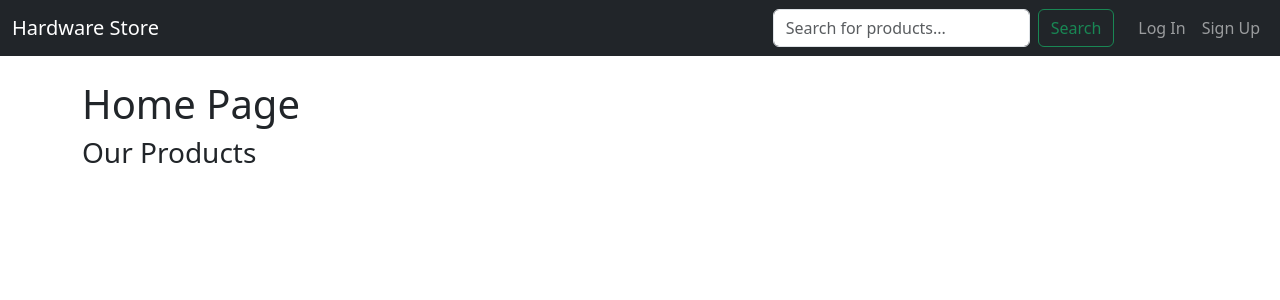
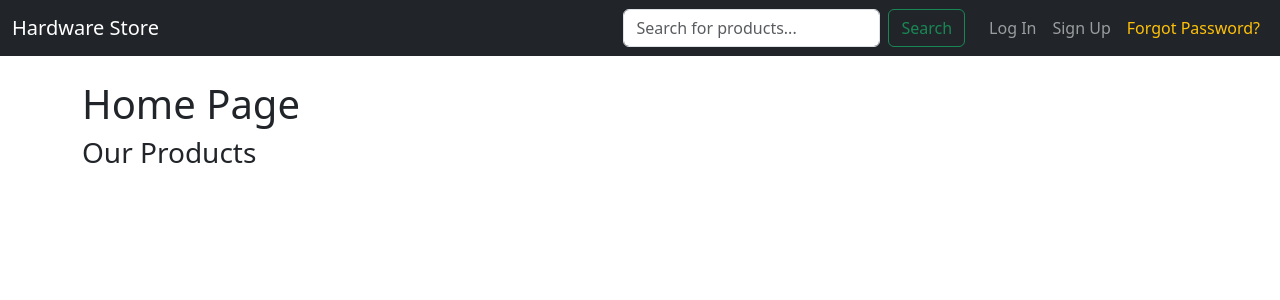
Before and after one commit to IzzeddinHammad/Hardware_Store_PROJ, a Django app: page / in a window 1280 px wide. Shown: the top 300 px of the page. Run offline with Django 5.2, Linux system fonts and the light colour scheme; data that the repository does not hold is empty.

Commit message:
Fixed page header

```diff
--- a/accounts/urls.py
+++ b/accounts/urls.py
@@ -1,7 +1,14 @@
 from django.urls import path
+from django.contrib.auth import views as auth_views
 from .views import SignUpView
 
 
 urlpatterns = [
-    path('signup/',SignUpView.as_view(),name='signup')
+    path('signup/',SignUpView.as_view(),name='signup'),
+    path('password_change/', auth_views.PasswordChangeView.as_view(template_name='registration/password_change_form.html'), name='password_change'),
+    path('password_change/done/', auth_views.PasswordChangeDoneView.as_view(template_name='registration/password_change_done.html'), name='password_change_done'),
+    path('password_reset/', auth_views.PasswordResetView.as_view(template_name='registration/password_reset_form.html'), name='password_reset'),
+    path('password_reset/done/', auth_views.PasswordResetDoneView.as_view(template_name='registration/password_reset_done.html'), name='password_reset_done'),
+    path('reset/<uidb64>/<token>/', auth_views.PasswordResetConfirmView.as_view(template_name='registration/password_reset_confirm.html'), name='password_reset_confirm'),
+    path('reset/done/', auth_views.PasswordResetCompleteView.as_view(template_name='registration/password_reset_complete.html'), name='password_reset_complete'),
 ]
--- a/templates/base.html
+++ b/templates/base.html
@@ -17,7 +17,6 @@
         <div class="container-fluid">
             <a class="navbar-brand" href="/">Hardware Store</a>
 
-            <!-- Search Form -->
             <form class="d-flex ms-auto" action="{% url 'search_results' %}" method="get">
                 <input name="q" class="form-control me-2" type="search" placeholder="Search for products..." aria-label="Search">
                 <button class="btn btn-outline-success" type="submit">Search</button>
@@ -27,6 +26,9 @@
                 {% if user.is_authenticated %}
                     <li class="nav-item">
                         <span class="navbar-text">Hi {{ user.username }}</span>
+                    </li>
+                    <li class="nav-item">
+                        <a class="nav-link" href="{% url 'password_change' %}">Change Password</a>
                     </li>
                     <li class="nav-item">
                         <form action="{% url 'logout' %}" method="post" class="d-inline">
@@ -42,7 +44,10 @@
                         <a class="nav-link" href="{% url 'signup' %}">Sign Up</a>
                     </li>
                     <li class="nav-item">
-                        <a href="{% url 'product_new' %}"></a>  <!-- Kept empty as requested -->
+                        <a class="nav-link text-warning" href="{% url 'password_reset' %}">Forgot Password?</a>
+                    </li>
+                    <li class="nav-item">
+                        <a href="{% url 'product_new' %}"></a>
                     </li>
                 {% endif %}
             </ul>
```
Also changed, not shown: db.sqlite3.
